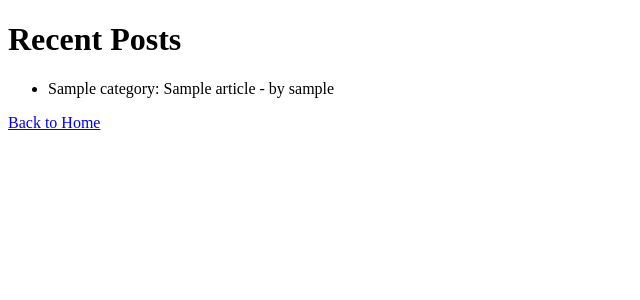
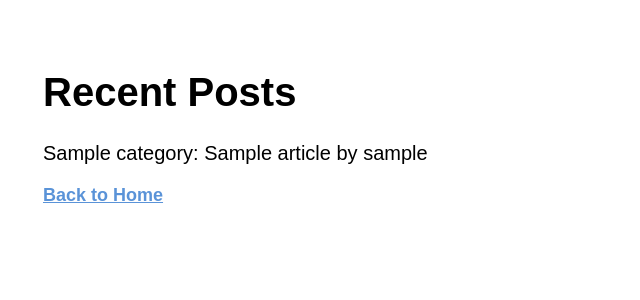
Before and after one commit to nafna-f/project00, a Flask app: template app/templates/recent_posts.html in a window 1280 px wide. Shown: the top 300 px of the page, without its empty margins (0-640 px from the left). Run offline with Flask 2, Linux system fonts and the light colour scheme; the template is opened without the code that fills it: most values are stand-ins (such as "Sample title", 1, 10 or a date in 2020).

Commit message:
more style sheets

```diff
--- a/app/static/css/recent_posts.css
+++ b/app/static/css/recent_posts.css
@@ -3,5 +3,32 @@ Minerals: Nafiyu Murtaza, Ben Rudinski, Chloe Wong, Vedant Kothari
 SoftDev
 P00: Move Slowly and Fix Things
 2024-11-06
-Time Spent:
+Time Spent: .1
 */
+
+body {
+	font-family: Arial;
+	padding: 35px;
+}
+
+h1 {
+	font-size: 40px;
+	color: #000000;
+}
+
+ul {
+	list-style-type: none;
+	padding: 0;
+}
+
+li {
+	font-size: 20px;
+	color: #000000;
+	margin-bottom: 20px;
+}
+
+a {
+	font-size: 18px;
+	color: #5a93d8;
+	font-weight: bold;
+}
--- a/app/templates/recent_posts.html
+++ b/app/templates/recent_posts.html
@@ -10,7 +10,7 @@
         <h1>Recent Posts</h1>
         <ul>
             {% for post in posts %}
-            <li>{{ post.category }}: {{ post.article }} - by {{ post.author.username }}</li>
+            <li>{{ post.category }}: {{ post.article }} by {{ post.author.username }}</li>
             {% endfor %}
         </ul>
         <a href="{{ url_for('home') }}">Back to Home</a>
```
Also changed, not shown: app/static/css/404.css (+21 -1 lines), app/static/css/500.css (+21 -1 lines).
